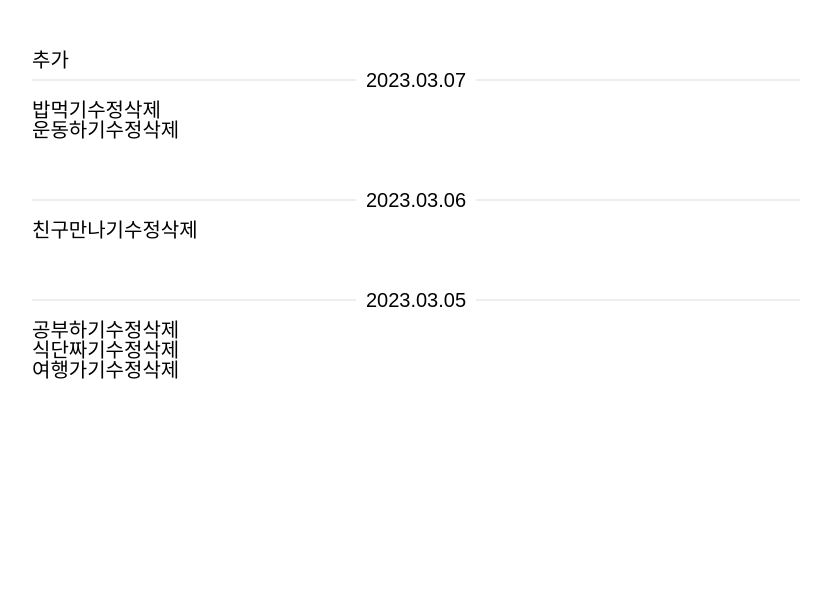
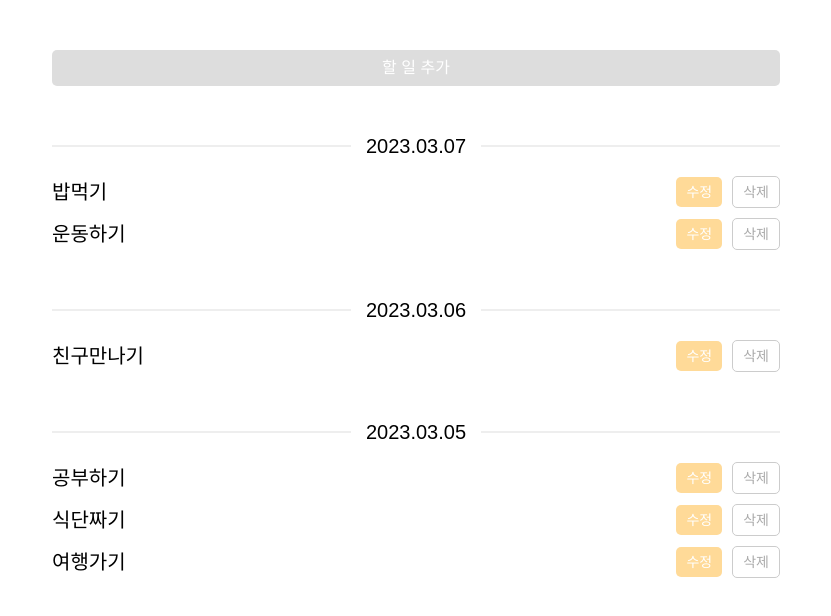
Before and after one commit to eunseozz/react-todo-ver2.0, a React (Create React App) app: page / in a window 1280 px wide. Shown: the top 616 px of the page, without its empty margins (224-1055 px from the left). Built offline with nearby package versions, Linux system fonts and the light colour scheme; a web font is replaced by a local one.

Commit message:
모든 버튼 공통화

```diff
--- a/src/SampleModal.tsx
+++ b/src/SampleModal.tsx
@@ -21,9 +21,9 @@ const SampleModal = ({ saveData, closePop, title, value = '' }: Props) => {
     <PortalModal>
       <div className="popup-wrap">
         <button type="button" className="popup-close" onClick={closePop}>
-          X
+          닫기
         </button>
-        <h3 className="popup-title">{title}하기</h3>
+        <h3 className="popup-title">{title}</h3>
         <form action="post">
           <input
             type="text"
@@ -34,7 +34,7 @@ const SampleModal = ({ saveData, closePop, title, value = '' }: Props) => {
           />
           <button
             type="button"
-            className="popup-btn"
+            className="btn-type-01"
             onSubmit={() => saveData()}
           >
             저장
--- a/src/Todo.tsx
+++ b/src/Todo.tsx
@@ -7,7 +7,7 @@ const Todo = () => {
 
   return (
     <>
-      <TodoBtn saveData={handleSaveData} title="추가" />
+      <TodoBtn saveData={handleSaveData} title="할 일 추가" btnType="add" />
       <TodoList />
     </>
   )
--- a/src/TodoBtn.tsx
+++ b/src/TodoBtn.tsx
@@ -2,12 +2,20 @@ import React, { useState } from 'react'
 import SampleModal from './SampleModal'
 
 interface TodoBtnProps {
-  saveData(): void
+  saveData(id?: number): void
+  btnType: string
   title: string
   value?: string
+  id?: number
 }
 
-const TodoBtn = ({ saveData, title, value = '' }: TodoBtnProps) => {
+const TodoBtn = ({
+  saveData,
+  btnType,
+  title,
+  value = '',
+  id,
+}: TodoBtnProps) => {
   const [isModalOpen, isOpen] = useState(false)
 
   const handleOpen = () => {
@@ -20,7 +28,16 @@ const TodoBtn = ({ saveData, title, value = '' }: TodoBtnProps) => {
 
   return (
     <>
-      <button onClick={handleOpen}>{title}</button>
+      {btnType === '삭제' ? (
+        <button type="button" onClick={() => saveData(id)}>
+          {title}
+        </button>
+      ) : (
+        <button type="button" onClick={handleOpen}>
+          {title}
+        </button>
+      )}
+
       {isModalOpen && (
         <SampleModal
           saveData={saveData}
--- a/src/TodoItem.tsx
+++ b/src/TodoItem.tsx
@@ -2,28 +2,32 @@ import React from 'react'
 import TodoBtn from './TodoBtn'
 
 interface TodoItemProps {
-  //onClickUpdateButton(id: number): void;
   onClickDeleteButton(id: number): void
   id: number
   title: string
 }
 
-const TodoItem = ({
-  //onClickUpdateButton,
-  onClickDeleteButton,
-  id,
-  title,
-}: TodoItemProps) => {
+const TodoItem = ({ onClickDeleteButton, id, title }: TodoItemProps) => {
   const handleSaveData = () => {}
 
   return (
     <>
       <li>
-        {title}
-        <TodoBtn saveData={handleSaveData} title="수정" value={title} />
-        <button type="button" onClick={() => onClickDeleteButton(id)}>
-          삭제
-        </button>
+        <p>{title}</p>
+        <div className="btn-wrap">
+          <TodoBtn
+            saveData={handleSaveData}
+            title="수정"
+            value={title}
+            btnType="수정"
+          />
+          <TodoBtn
+            saveData={onClickDeleteButton}
+            id={id}
+            title="삭제"
+            btnType="삭제"
+          />
+        </div>
       </li>
     </>
   )
--- a/src/assets/css/App.css
+++ b/src/assets/css/App.css
@@ -1,8 +1,24 @@
 @import './reset.css';
 .inner{
-    padding: 50px 0 50px 0;
+    padding: 50px 20px 50px 20px;
     max-width: 768px;
     margin: 0 auto;
+    box-sizing: border-box;
+}
+
+.inner > button{
+    display: block;
+    width: 100%;
+    padding: 10px;
+    box-sizing: border-box;
+    border-radius: 5px;
+    font-size: 16px;
+    background-color: #ddd;
+    color: #fff;
+}
+
+.todo-wrap{
+    margin-top: 50px;
 }
 
 .todo-wrap > li + li{
@@ -16,9 +32,10 @@
 
 .todo-wrap > li > p > span{
     display: inline-block;
-    padding-left: 10px;
-    padding-right: 10px;
+    padding-left: 15px;
+    padding-right: 15px;
     background-color: #fff;
+    font-weight: 500;
 }
 
 .todo-wrap > li > p:after{
@@ -34,7 +51,49 @@
 }
 
 .todo-wrap > li ul{
+    margin-top: 20px;
+}
+
+.todo-wrap > li ul > li{
+    display: flex;
+    justify-content: space-between;
+    align-items: center;
+}
+
+.todo-wrap > li ul > li + li{
     margin-top: 10px;
+}
+
+.todo-wrap > li ul > li .btn-wrap button{
+    display: inline-block;
+    font-size: 14px;
+    padding: 8px 10px;
+    box-sizing: border-box;
+    border-radius: 5px;
+}
+
+.todo-wrap > li ul > li .btn-wrap button:first-child{
+    background-color: #ffda98;
+    color: #fff;
+}
+
+.todo-wrap > li ul > li .btn-wrap button:last-child{
+    border: 1px solid #ccc;
+    color: #aaa;
+}
+
+.todo-wrap > li ul > li .btn-wrap button + button{
+    margin-left: 10px;
+}
+
+.btn-type-01{
+    display: block;
+    width: 100%;
+    font-size: 16px;
+    padding: 10px 12px;
+    background-color: #9dd84b;
+    color: #fff;
+    border-radius: 5px;
 }
 
 #modal-root .popup-wrap{
@@ -51,10 +110,14 @@
 }
 
 #modal-root .popup-close{
+    text-indent: -9999px;
     position: absolute;
-    top: 20px;
-    right: 20px;
-    font-size: 15px;
+    top: 15px;
+    right: 15px;
+    width: 20px;
+    height: 20px;
+    background: url(../img/ico_close.png) no-repeat center;
+    background-size: 100%;
 }
 
 #modal-root .popup-title{
@@ -72,15 +135,9 @@
     padding-bottom: 10px;
 }
 
-#modal-root .popup-btn{
+#modal-root .btn-type-01{
     margin-top: 20px;
-    display: block;
-    width: 100%;
-    font-size: 16px;
-    padding: 10px 12px;
-    background-color: #9dd84b;
-    color: #fff;
-    border-radius: 5px;
+
 }
 
 #modal-root .popup-dimd{
```
Also changed, not shown: src/assets/img/ico_close.png (added).
